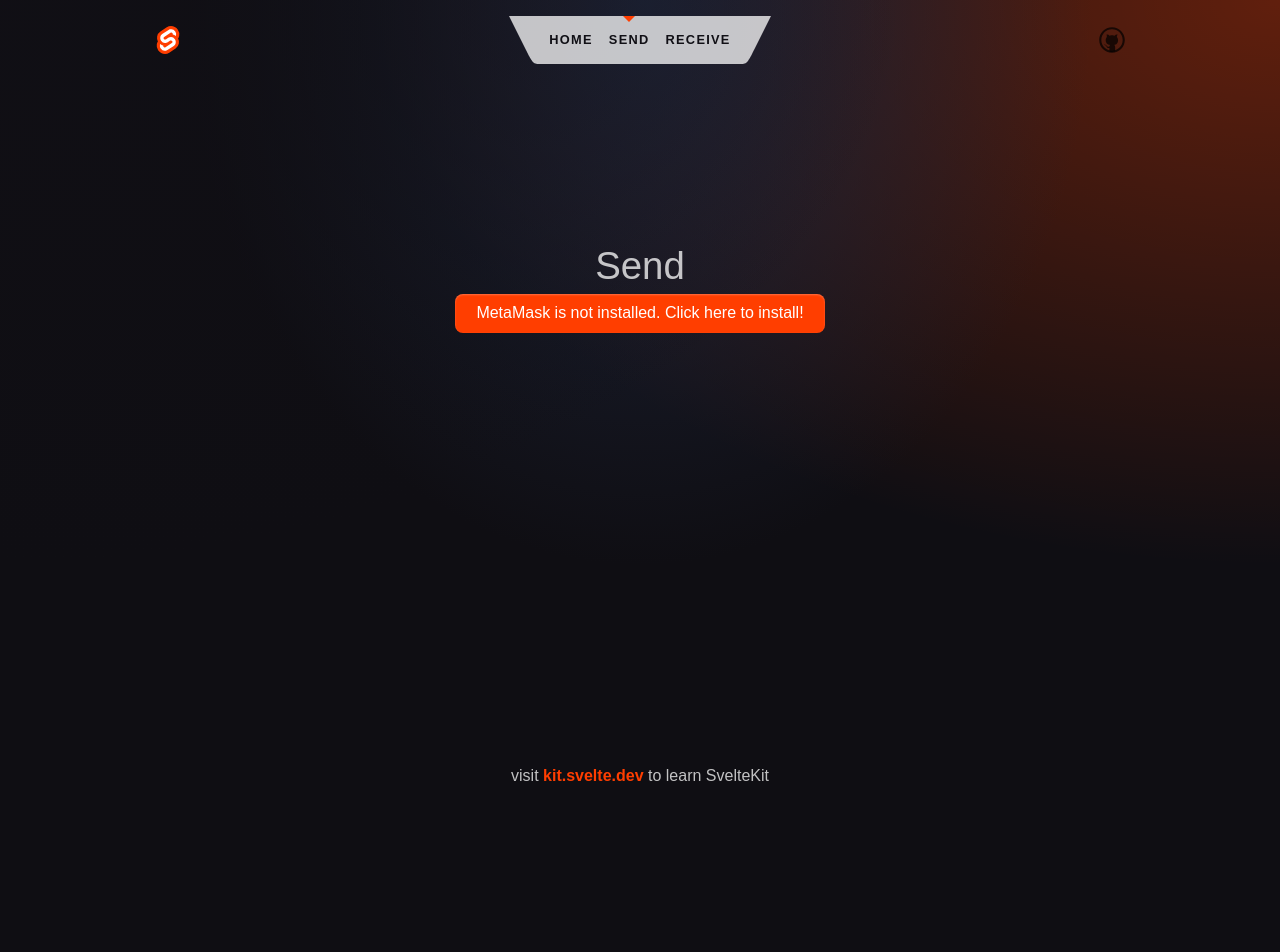
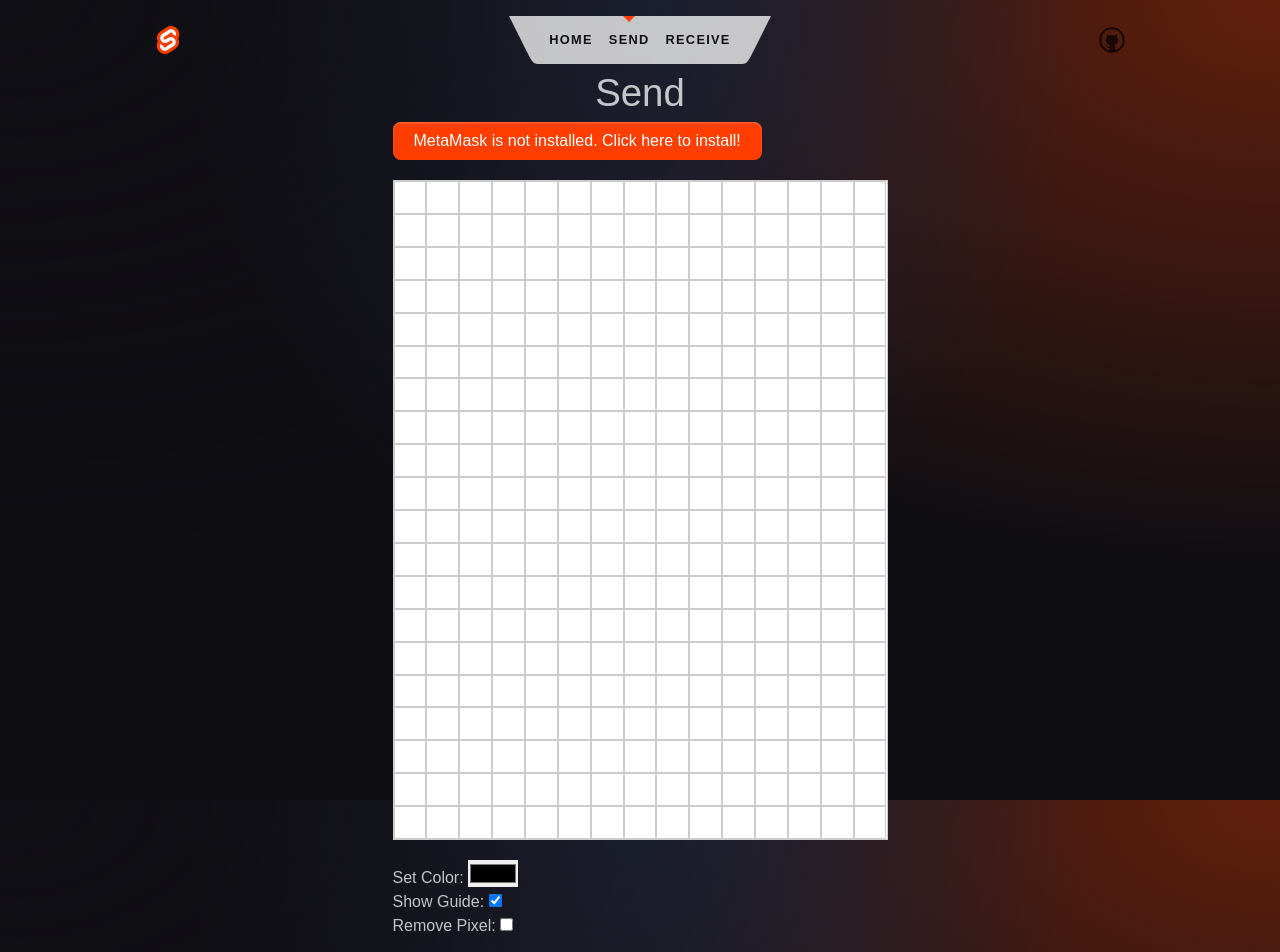
Before and after one commit to Ethernol/C2H6O, a SvelteKit app in the folder ethernol/: page /send in a window 1280 px wide. Shown: the top 952 px of the page. Before the commit the page ends 800 px from the top, so only its background shows below. Built offline with nearby package versions, Linux system fonts and the light colour scheme.

Commit message:
Added painting canvas

```diff
--- a/ethernol/src/routes/send/+page.svelte
+++ b/ethernol/src/routes/send/+page.svelte
@@ -4,7 +4,21 @@
 	import { smartContractABI } from "$lib/constants/abi.js";
 
 	import Web3 from 'web3';
+    import { check_outros } from 'svelte/internal';
 
+	let canvas;
+	let guide;
+	let colorInput;
+	let toggleGuide;
+	let remover;
+
+	const CELLS_X = 15;
+	const CELLS_Y = 20;
+	const cellPixelLength = Math.floor(500 / CELLS_X);
+	const canvasWidth = cellPixelLength * CELLS_X;
+	const canvasHeight = cellPixelLength * CELLS_Y;
+
+	const changedPixels = {};
 
 	let address = "Enter target wallet"
 	if ($page.url.searchParams.has('target')){
@@ -21,6 +35,64 @@
 	let web3;
 
 	onMount(async () => {
+		const drawingContext = canvas.getContext("2d");
+
+		// default color
+		colorInput.value = "#000000";
+
+		// background
+		const emptyColor = "#ffffff";
+		drawingContext.fillStyle = emptyColor;
+		drawingContext.fillRect(0, 0, canvasWidth, canvasHeight);
+
+		{
+			guide.style.width = `${canvasWidth}px`;
+			guide.style.height = `${canvasHeight}px`;
+			guide.style.gridTemplateColumns = `repeat(${CELLS_X}, 1fr)`;
+			guide.style.gridTemplateRows = `repeat(${CELLS_Y}, 1fr)`;
+
+			[...Array(CELLS_X * CELLS_Y)].forEach(() => guide.insertAdjacentHTML("beforeend", "<div></div>"));
+		}
+
+		function handleCanvasMousedown(e) {
+			if (e.button !== 0) {
+				return;
+			}
+
+			const canvasBoundingRect = canvas.getBoundingClientRect();
+			const x = e.clientX - canvasBoundingRect.left;
+			const y = e.clientY - canvasBoundingRect.top;
+			const cellX = Math.floor(x / cellPixelLength);
+			const cellY = Math.floor(y / cellPixelLength);
+
+			if(remover.checked) {
+				if(`${cellX}_${cellY}` in changedPixels) {
+					fillCell(cellX, cellY, emptyColor);
+					delete(changedPixels[`${cellX}_${cellY}`]);
+				}
+			}else{
+				fillCell(cellX, cellY, colorInput.value);
+				changedPixels[`${cellX}_${cellY}`] = colorInput.value;
+			}
+
+			console.log(changedPixels);
+		}
+
+		function handleToggleGuideChange() {
+			guide.style.display = toggleGuide.checked ? null : "none";
+		}
+
+		function fillCell(cellX, cellY, color) {
+			const startX = cellX * cellPixelLength;
+			const startY = cellY * cellPixelLength;
+
+			drawingContext.fillStyle = color;
+			drawingContext.fillRect(startX, startY, cellPixelLength, cellPixelLength);
+		}
+
+		canvas.addEventListener("mousedown", handleCanvasMousedown);
+		toggleGuide.addEventListener("change", handleToggleGuideChange);
+
 		metaMaskButtonString = checkMetaMask();
 
 		function checkMetaMask() {
@@ -76,6 +148,24 @@
 				{metaMaskButtonString}
 			</button>
 			{/if}
+
+			<div>
+				<div id="guide" bind:this={guide}></div>
+					<canvas width={canvasWidth} height={canvasHeight} bind:this={canvas} id="canvas"></canvas>
+				</div>
+				<div>
+					<label for="colorInput">Set Color: </label>
+					<input type="color" bind:this={colorInput} id="colorInput">
+				</div>
+				<div>
+					<label for="toggleGuide">Show Guide: </label>
+					<input type="checkbox" bind:this={toggleGuide} checked id="toggleGuide">
+				</div>
+				<div>
+					<label for="toggleRemover">Remove Pixel: </label>
+					<input type="checkbox" bind:this={remover} id="toggleRemover">
+				</div>
+
 			{#if connected}
 			<input type="text" bind:value={address} placeholder={address}>
 			<button class="button-22" on:click={donate10}>
@@ -108,4 +198,21 @@
 		align-items: center;
 		flex: 0.6;
 	}
+
+	#canvas {
+		cursor: pointer;
+		margin-top: 20px;
+		margin-bottom: 20px;
+	}
+
+	#guide {
+		display: grid;
+		pointer-events: none;
+		position: absolute;
+		border: 1px solid rgba(0, 0, 0, 0.2);
+	}
+
+	#guide :global(div) {
+		border: 1px solid rgba(0, 0, 0, 0.2);
+	}
 </style>
```
